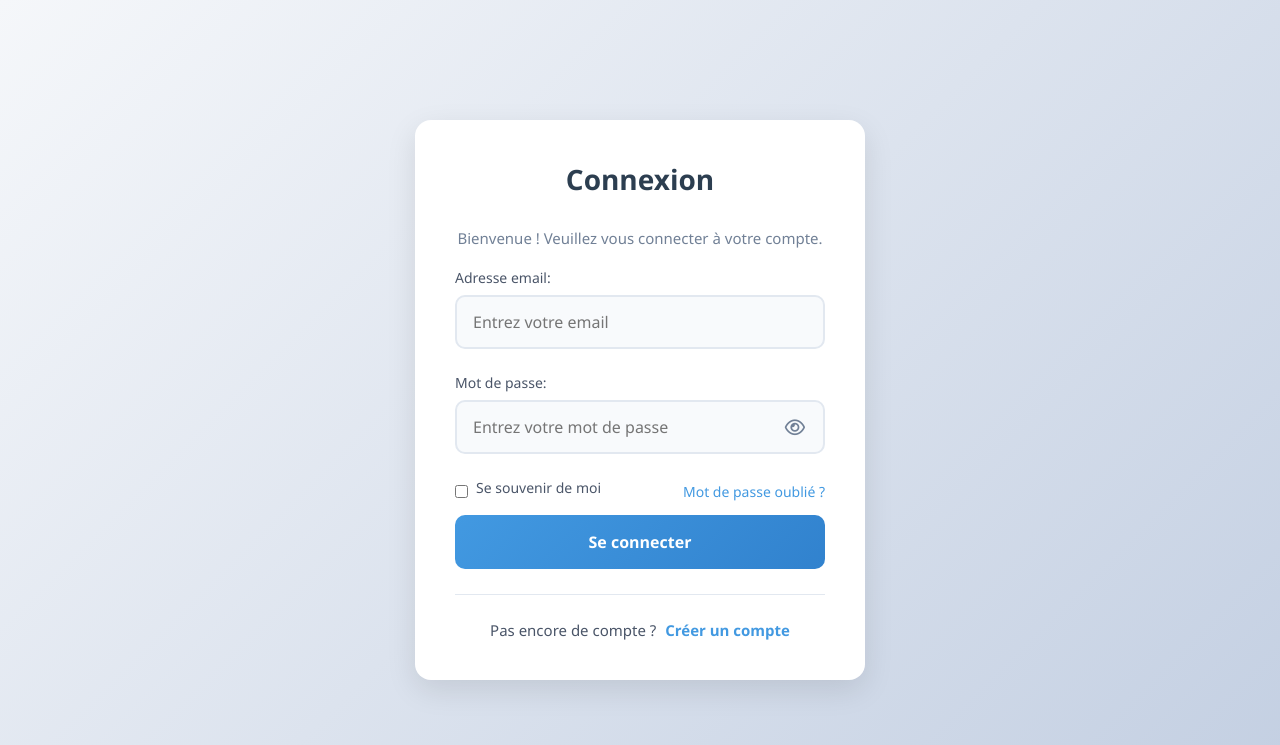
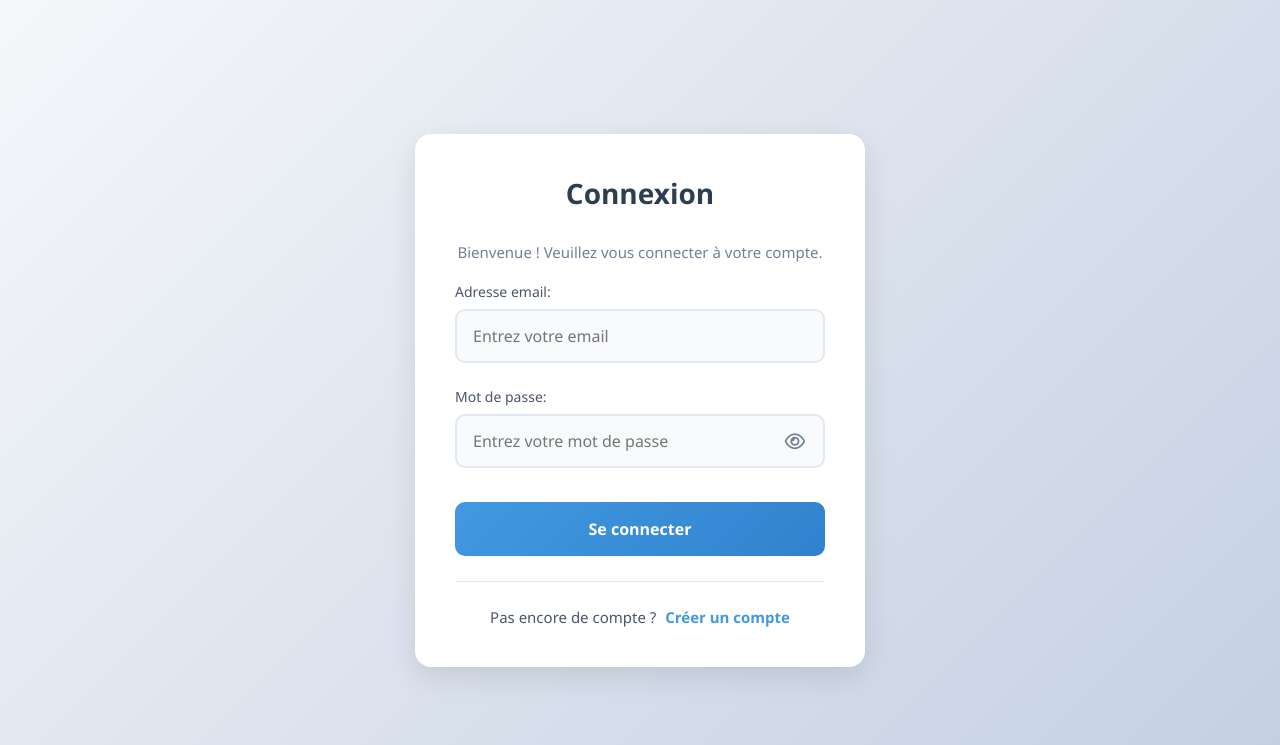
Before and after one commit to Fabricetoreto162/poissonerie, a Django app: page /connexion/ in a window 1280 px wide. Shown: the top 745 px of the page. Run offline with Django 5.2, Linux system fonts and the light colour scheme.

Commit message:
mise a jour

```diff
--- a/stock/templates/Auth/connexion.html
+++ b/stock/templates/Auth/connexion.html
@@ -256,13 +256,7 @@
                 <span class="field-errors">{{ form.password.errors }}</span>
             </div>
 
-            <div class="form-footer">
-                <div class="remember-me">
-                    <input type="checkbox" id="remember" name="remember">
-                    <label for="remember">Se souvenir de moi</label>
-                </div>
-                <a href="#" class="forgot-password">Mot de passe oublié ?</a>
-            </div>
+
 
             <button type="submit">Se connecter</button>
         </form>
```
Also changed, not shown: stock/templates/Base/base.html (+10 -1 lines), db.sqlite3.
